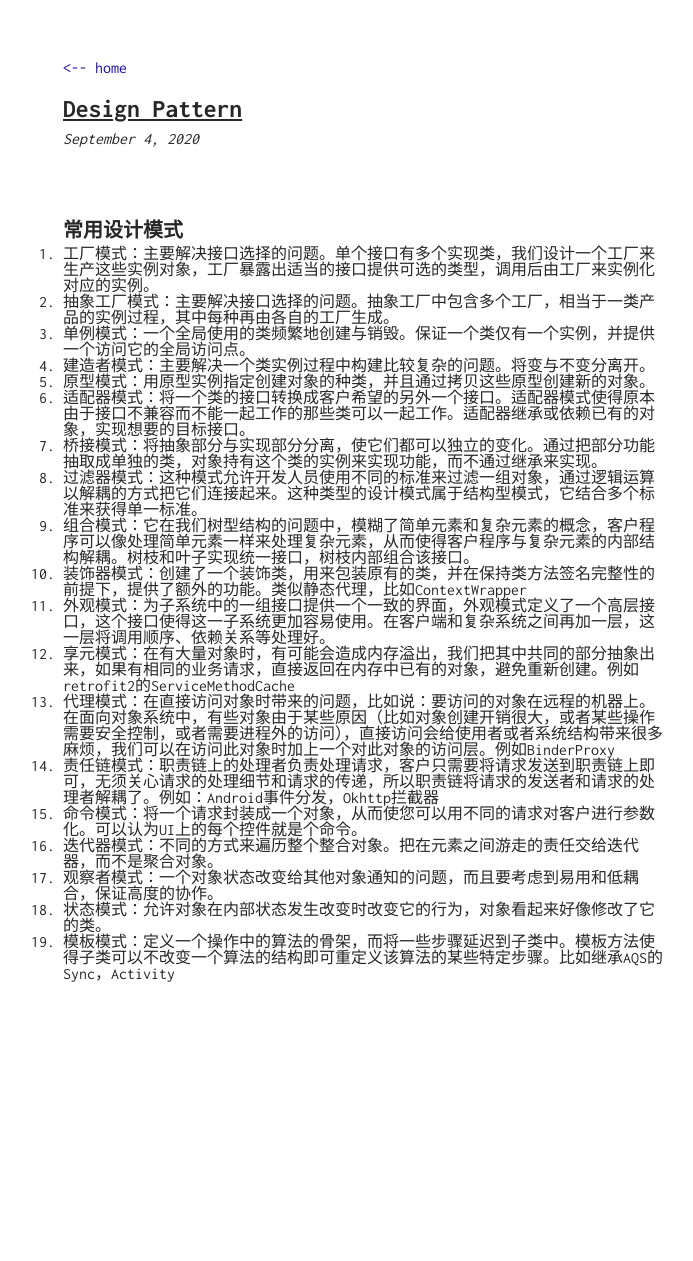
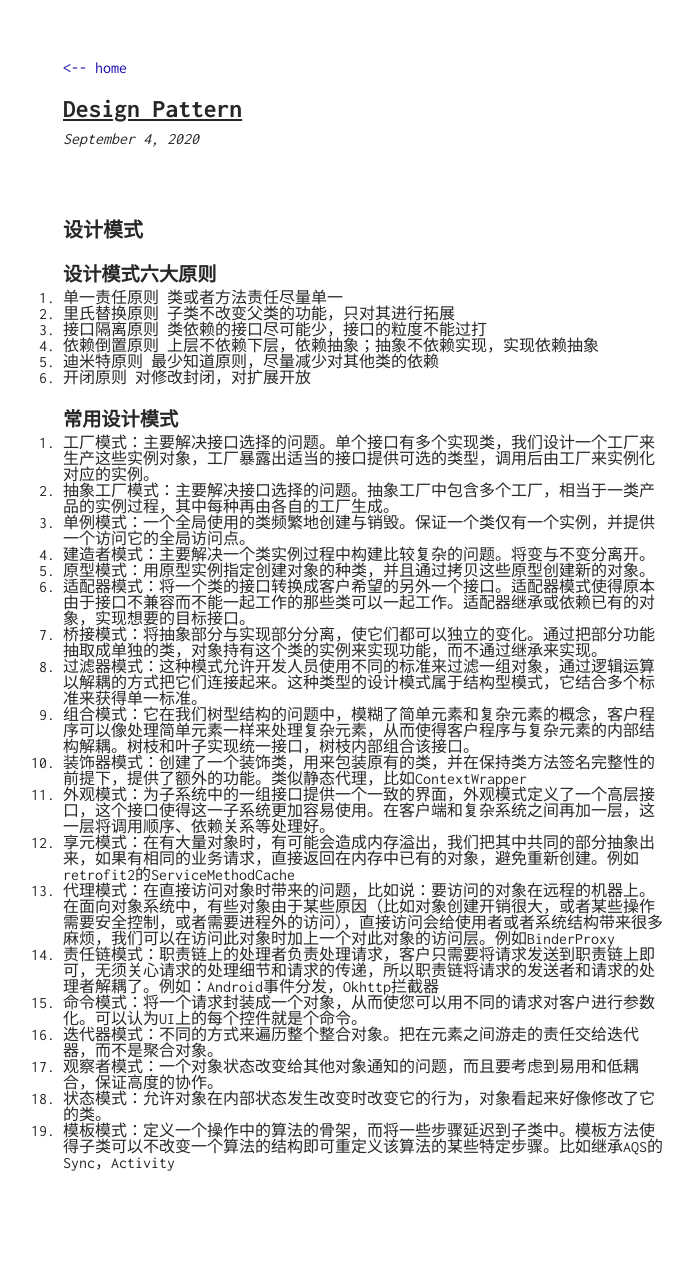
Before and after one commit to TobiahShaw/TobiahShaw.github.io, a Jekyll site: the page built from _posts/2020-09-04-Design-Pattern.md, in a window 1280 px wide. Shown: the whole page, without its empty margins (277-970 px from the left). Built offline with Jekyll 4.4.1, drawn with Linux system fonts in a browser that asks for light colours; our own code applies the rules of GitHub Pages for plain Markdown files; before the commit the page ends 1072 px from its top, so only the background shows below that.

Commit message:
add some suppliemnt

```diff
--- a/_posts/2020-09-04-Design-Pattern.md
+++ b/_posts/2020-09-04-Design-Pattern.md
@@ -1,4 +1,15 @@
-# 常用设计模式
+# 设计模式
+
+## 设计模式六大原则
+
+1. 单一责任原则 类或者方法责任尽量单一
+2. 里氏替换原则 子类不改变父类的功能，只对其进行拓展
+3. 接口隔离原则 类依赖的接口尽可能少，接口的粒度不能过打
+4. 依赖倒置原则 上层不依赖下层，依赖抽象；抽象不依赖实现，实现依赖抽象
+5. 迪米特原则   最少知道原则，尽量减少对其他类的依赖
+6. 开闭原则     对修改封闭，对扩展开放
+
+## 常用设计模式
 
 1. 工厂模式：主要解决接口选择的问题。单个接口有多个实现类，我们设计一个工厂来生产这些实例对象，工厂暴露出适当的接口提供可选的类型，调用后由工厂来实例化对应的实例。
 2. 抽象工厂模式：主要解决接口选择的问题。抽象工厂中包含多个工厂，相当于一类产品的实例过程，其中每种再由各自的工厂生成。
```
